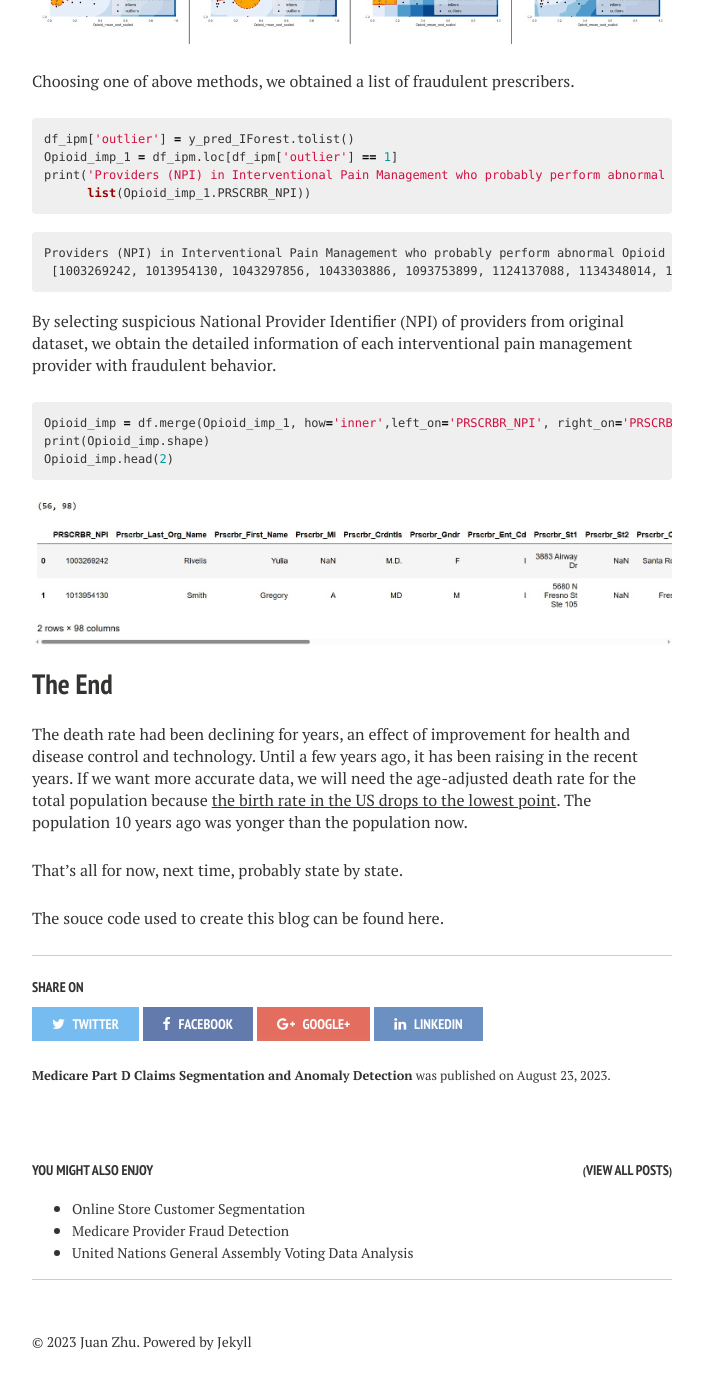
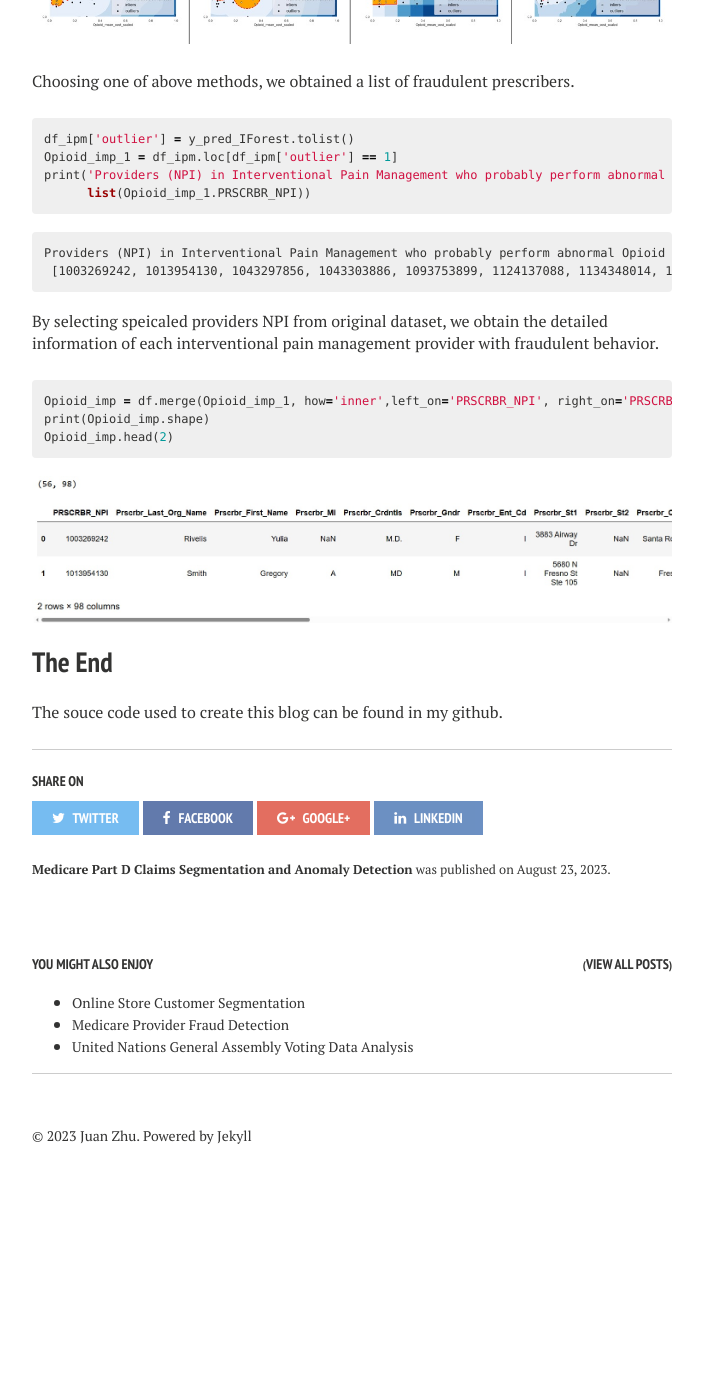
Before and after one commit to Janzhuj/janzhuj.github.io, a Jekyll site: the page built from _posts/2023-08-23-Medicare-Part-D-Claims-Segmentation-and-Anomaly-Detection.md, in a window 1280 px wide and 1400 px high, scrolled down 8617 px. Shown: the top 1389 px of the window, without its empty margins (288-991 px from the left). Built offline with Jekyll 4.4.1, drawn with Linux system fonts in a browser that asks for light colours; nearby versions of some CDN libraries; library files that are not in the unit come from our copies; comment, search, counter and statistics services are not loaded; after the commit the page ends 9811 px from its top, so only the background shows below that.

Commit message:
Update 2023-08-23-Medicare-Part-D-Claims-Segmentation-and-Anomaly-Detection.md

```diff
--- a/_posts/2023-08-23-Medicare-Part-D-Claims-Segmentation-and-Anomaly-Detection.md
+++ b/_posts/2023-08-23-Medicare-Part-D-Claims-Segmentation-and-Anomaly-Detection.md
@@ -112,7 +112,7 @@ Providers (NPI) in Interventional Pain Management who probably perform abnormal
  [1003269242, 1013954130, 1043297856, 1043303886, 1093753899, 1124137088, 1134348014, 1154345585, 1215000468, 1245264621, 1245438597, 1255305124, 1306038674, 1316941305, 1336170216, 1336180314, 1336432038, 1346230612, 1346274792, 1376907774, 1417189812, 1447200761, 1457351322, 1457418386, 1457434268, 1477565208, 1518922657, 1548273501, 1558353078, 1558501320, 1568410900, 1568585081, 1568677300, 1619934858, 1619950375, 1639167091, 1669662151, 1679511638, 1679572994, 1689600041, 1699717181, 1730400193, 1750451258, 1780874446, 1801819206, 1821088451, 1831457357, 1891775961, 1891781753, 1902005721, 1912993478, 1932109170, 1932182763, 1942599253, 1992702039, 1992904528]
 {% endhighlight %}
 
-By selecting suspicious National Provider Identifier (NPI) of providers from original dataset, we obtain the detailed information of each interventional pain management provider with fraudulent behavior.
+By selecting speicaled providers NPI from original dataset, we obtain the detailed information of each interventional pain management provider with fraudulent behavior.
 
 {% highlight r %}
 Opioid_imp = df.merge(Opioid_imp_1, how='inner',left_on='PRSCRBR_NPI', right_on='PRSCRBR_NPI')
@@ -122,13 +122,6 @@ Opioid_imp.head(2)
 
 ![21](/figs/2023-08-23-Medicare-Part-D-Claims-Segmentation-and-Anomaly-Detection/21.jpg)
 
-
-
-
 ## The End
 
-The death rate had been declining for years, an effect of improvement for health and disease control and technology. Until a few years ago, it has been raising in the recent years. If we want more accurate data, we will need the age-adjusted death rate for the total population because [the birth rate in the US drops to the lowest point](http://www.cnn.com/2016/08/11/health/us-lowest-fertility-rate/). The population 10 years ago was yonger than the population now.
-
-That's all for now, next time, probably state by state.
-
-The souce code used to create this blog can be found here.
+The souce code used to create this blog can be found in my github.
```
